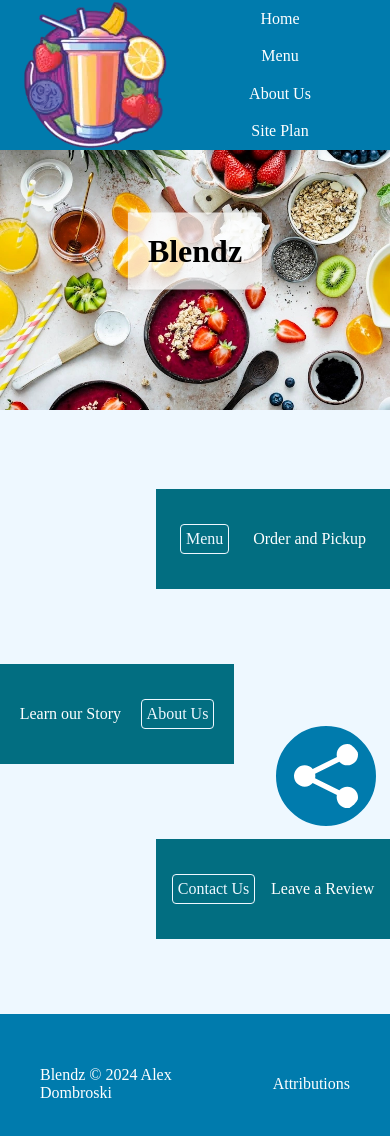
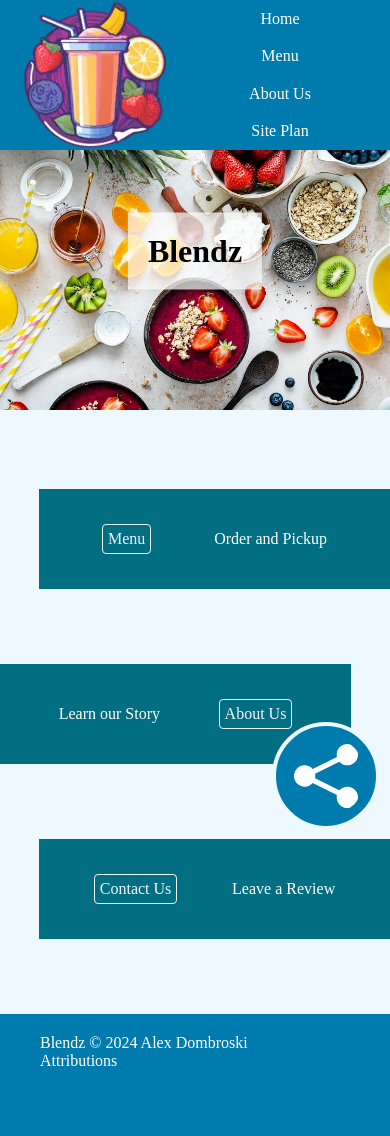
Before and after one commit to alexanderdombroski/blendz, a React (Create React App) app: page / in a window 390 px wide. Shown: the top 1136 px of the page. Built offline with nearby package versions, Linux system fonts and the light colour scheme; a web font is replaced by a local one.

Commit message:
improved styles for tiny phones

```diff
--- a/src/styles/styles.css
+++ b/src/styles/styles.css
@@ -337,3 +337,31 @@
         grid-template-columns: 1fr 1fr 1fr;
     }
 }
+
+/* -------------------- Tiny View -------------------- */
+
+@media screen and (max-width: 500px) {
+    .page-summary {
+        width: 90%;
+        margin-right: 10%;
+    }
+
+    .page-summary:nth-of-type(2n) {
+        flex-direction: row-reverse;
+        margin-left: 10%;
+    }
+
+    footer {
+        flex-direction: column;
+        align-items: flex-start;
+    }
+
+
+    .ingredients {
+        grid-template-columns: 1fr 1fr;
+    }
+
+    .smoothies {
+        grid-template-columns: 1fr;
+    }
+}
```
